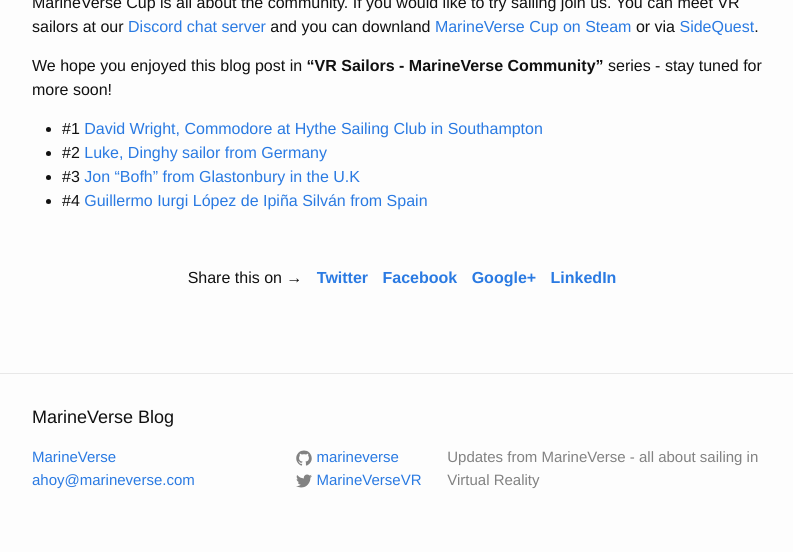
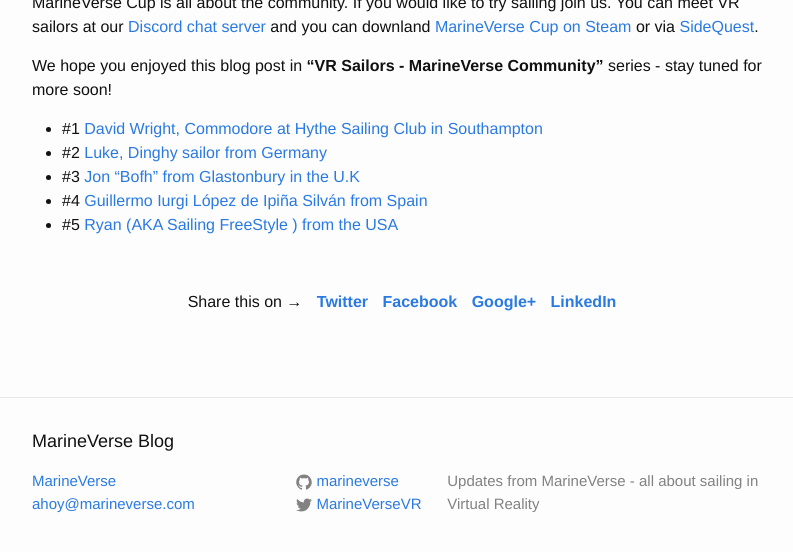
Before and after one commit to marineverse/marineverse.github.io, a Jekyll site: the page built from _posts/2020-01-30-vr-sailors-marineverse-cup-community-lucky-luke.markdown, in a window 1280 px wide and 900 px high, scrolled down 2184 px, cut to the strip 325-877 px from the top of the window. Shown: the whole strip, without its empty margins (238-1031 px from the left). Built offline with Jekyll 4.4.1, drawn with Linux system fonts in a browser that asks for light colours; comment, search, counter and statistics services are not loaded.

Commit message:
adding link for freesytle

```diff
--- a/_posts/2020-01-22-vr-sailors-marineverse-cup-community-david-wright.markdown
+++ b/_posts/2020-01-22-vr-sailors-marineverse-cup-community-david-wright.markdown
@@ -48,3 +48,4 @@
   - #2 [Luke, Dinghy sailor from Germany](https://blog.marineverse.com/marineverse/2020/01/29/vr-sailors-marineverse-cup-community-lucky-luke.html)
   - #3 [Jon "Bofh" from Glastonbury in the U.K](https://blog.marineverse.com/marineverse/2020/02/06/vr-sailors-marineverse-cup-community-jon-bofh.html)
   - #4 [Guillermo Iurgi López de Ipiña Silván from Spain](https://blog.marineverse.com/marineverse/2020/02/13/vr-sailors-marineverse-cup-community-giurgi-lis.html)
+  - #5 [Ryan (AKA Sailing FreeStyle ) from the USA](https://blog.marineverse.com/marineverse/2020/02/20/vr-sailors-marineverse-cup-community-sailing-freestyle.html)
--- a/_posts/2020-01-30-vr-sailors-marineverse-cup-community-lucky-luke.markdown
+++ b/_posts/2020-01-30-vr-sailors-marineverse-cup-community-lucky-luke.markdown
@@ -48,3 +48,4 @@
   - #2 [Luke, Dinghy sailor from Germany](https://blog.marineverse.com/marineverse/2020/01/29/vr-sailors-marineverse-cup-community-lucky-luke.html)
   - #3 [Jon "Bofh" from Glastonbury in the U.K](https://blog.marineverse.com/marineverse/2020/02/06/vr-sailors-marineverse-cup-community-jon-bofh.html)
   - #4 [Guillermo Iurgi López de Ipiña Silván from Spain](https://blog.marineverse.com/marineverse/2020/02/13/vr-sailors-marineverse-cup-community-giurgi-lis.html)
+  - #5 [Ryan (AKA Sailing FreeStyle ) from the USA](https://blog.marineverse.com/marineverse/2020/02/20/vr-sailors-marineverse-cup-community-sailing-freestyle.html)
--- a/_posts/2020-02-07-vr-sailors-marineverse-cup-community-jon-bofh.markdown
+++ b/_posts/2020-02-07-vr-sailors-marineverse-cup-community-jon-bofh.markdown
@@ -51,3 +51,4 @@
   - #2 [Luke, Dinghy sailor from Germany](https://blog.marineverse.com/marineverse/2020/01/29/vr-sailors-marineverse-cup-community-lucky-luke.html)
   - #3 [Jon "Bofh" from Glastonbury in the U.K](https://blog.marineverse.com/marineverse/2020/02/06/vr-sailors-marineverse-cup-community-jon-bofh.html)
   - #4 [Guillermo Iurgi López de Ipiña Silván from Spain](https://blog.marineverse.com/marineverse/2020/02/13/vr-sailors-marineverse-cup-community-giurgi-lis.html)
+  - #5 [Ryan (AKA Sailing FreeStyle ) from the USA](https://blog.marineverse.com/marineverse/2020/02/20/vr-sailors-marineverse-cup-community-sailing-freestyle.html)
--- a/_posts/2020-02-14-vr-sailors-marineverse-cup-community-giurgi-lis.markdown
+++ b/_posts/2020-02-14-vr-sailors-marineverse-cup-community-giurgi-lis.markdown
@@ -55,3 +55,4 @@
   - #2 [Luke, Dinghy sailor from Germany](https://blog.marineverse.com/marineverse/2020/01/29/vr-sailors-marineverse-cup-community-lucky-luke.html)
   - #3 [Jon "Bofh" from Glastonbury in the U.K](https://blog.marineverse.com/marineverse/2020/02/06/vr-sailors-marineverse-cup-community-jon-bofh.html)
   - #4 [Guillermo Iurgi López de Ipiña Silván from Spain](https://blog.marineverse.com/marineverse/2020/02/13/vr-sailors-marineverse-cup-community-giurgi-lis.html)
+  - #5 [Ryan (AKA Sailing FreeStyle ) from the USA](https://blog.marineverse.com/marineverse/2020/02/20/vr-sailors-marineverse-cup-community-sailing-freestyle.html)
--- a/_posts/2020-02-21-vr-sailors-marineverse-cup-community-sailing-freestyle.markdown
+++ b/_posts/2020-02-21-vr-sailors-marineverse-cup-community-sailing-freestyle.markdown
@@ -62,3 +62,4 @@
   - #2 [Luke, Dinghy sailor from Germany](https://blog.marineverse.com/marineverse/2020/01/29/vr-sailors-marineverse-cup-community-lucky-luke.html)
   - #3 [Jon "Bofh" from Glastonbury in the U.K](https://blog.marineverse.com/marineverse/2020/02/06/vr-sailors-marineverse-cup-community-jon-bofh.html)
   - #4 [Guillermo Iurgi López de Ipiña Silván from Spain](https://blog.marineverse.com/marineverse/2020/02/13/vr-sailors-marineverse-cup-community-giurgi-lis.html)
+  - #5 [Ryan (AKA Sailing FreeStyle ) from the USA](https://blog.marineverse.com/marineverse/2020/02/20/vr-sailors-marineverse-cup-community-sailing-freestyle.html)
```
